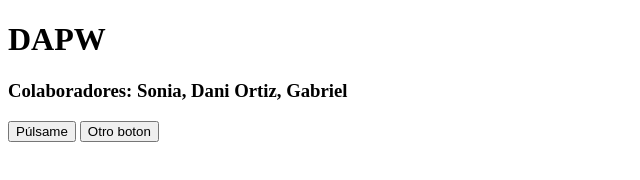
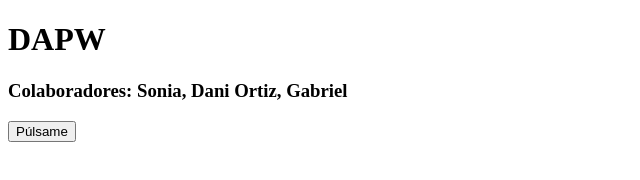
Before and after one commit to S-quinto/Actividad-1, a plain HTML site: page index.html in a window 1280 px wide. Shown: the whole page, without its empty margins (0-640 px from the left). Drawn offline with Linux system fonts and the light colour scheme.

Commit message:
boton borrado

```diff
--- a/index.html
+++ b/index.html
@@ -10,6 +10,6 @@
     <h1>DAPW</h1>
     <h3>Colaboradores: Sonia, Dani Ortiz, Gabriel</h3>
     <button>Púlsame</button>
-<button>Otro boton</button>
+
 </body>
 </html>
```
